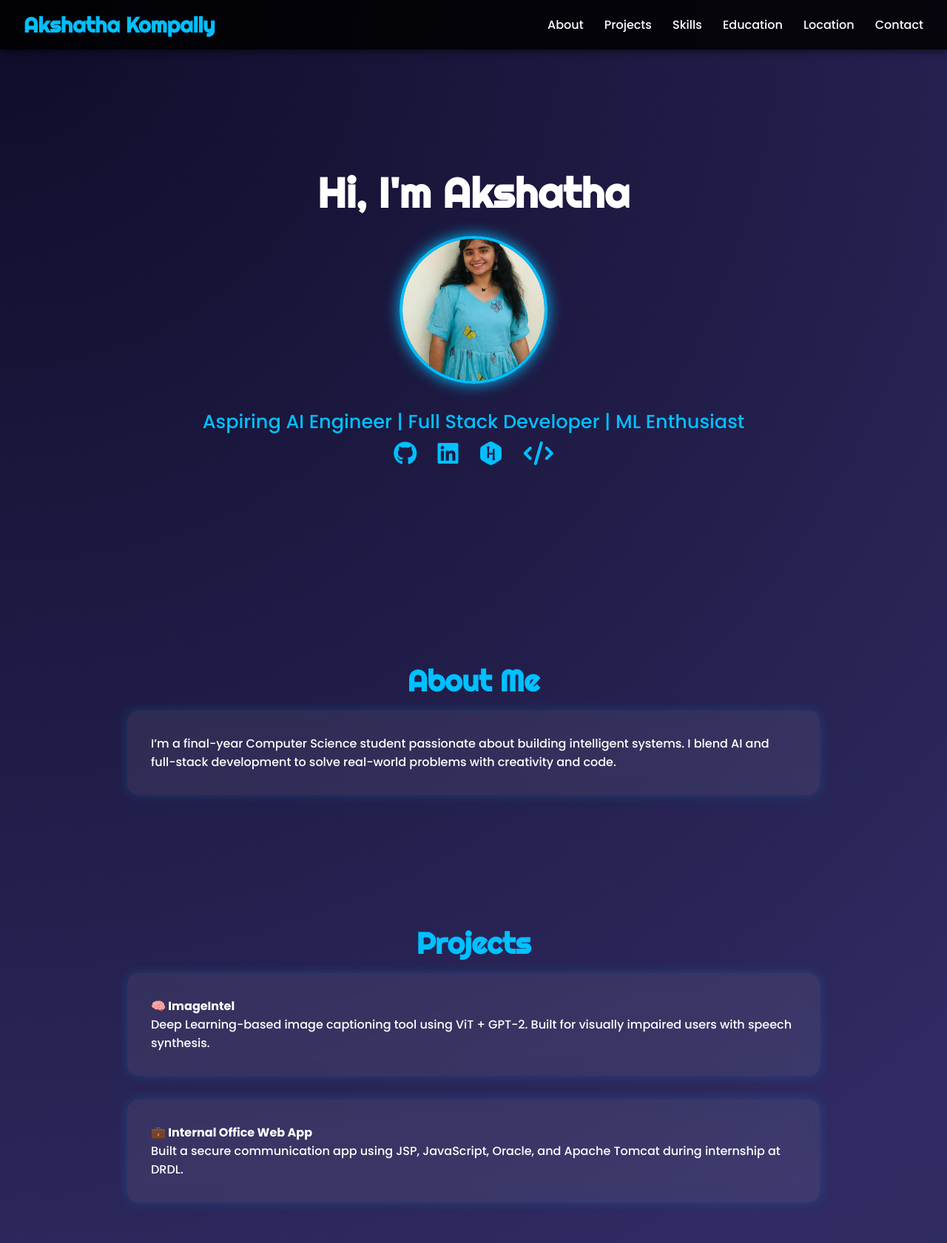
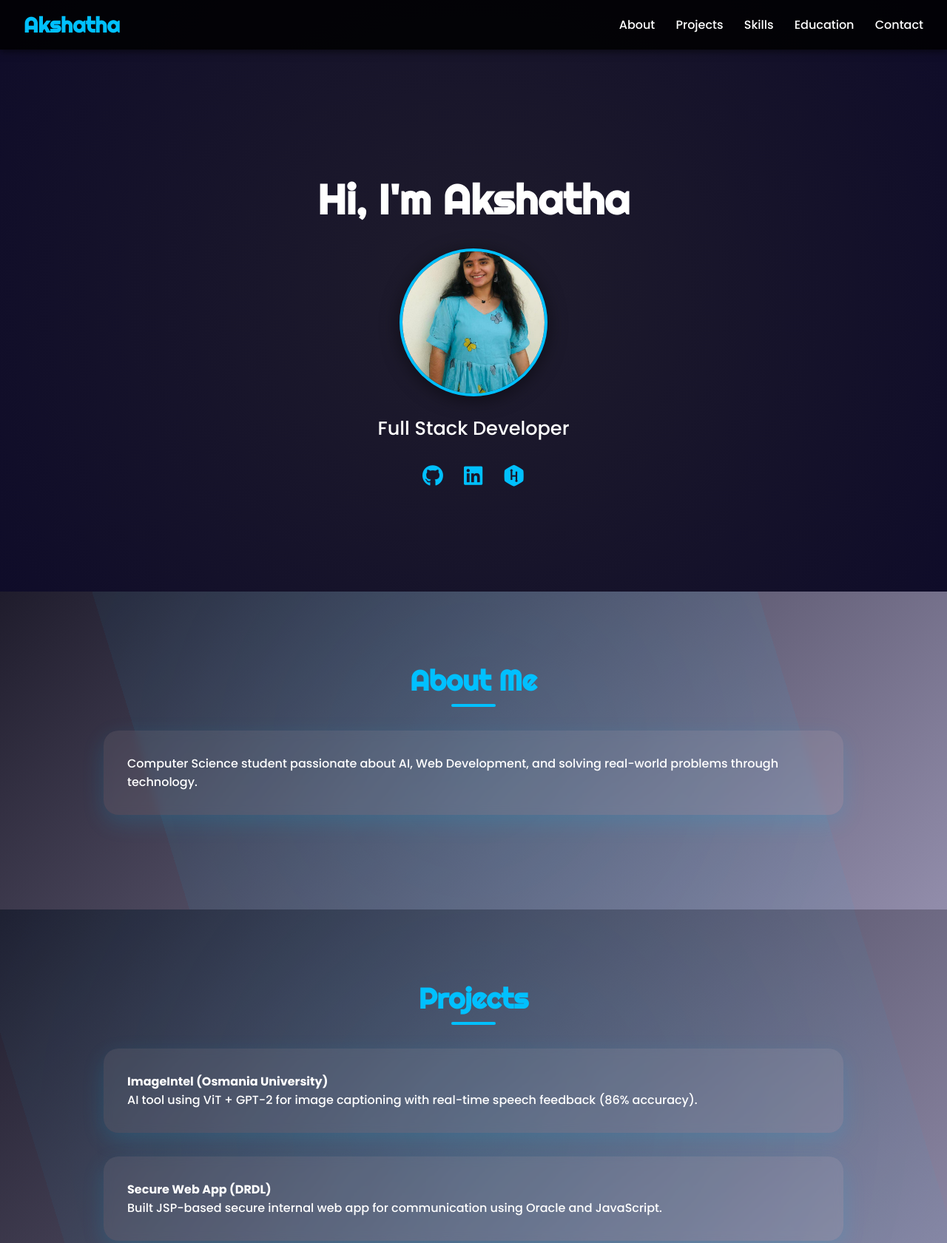
Before and after one commit to kakshatha-001/portfolio, a plain HTML site: page index.html in a window 1280 px wide. Shown: the top 1681 px of the page at 74% size. Drawn offline with nearby package versions, Linux system fonts and the light colour scheme.

Commit message:
Update index.html

```diff
--- a/index.html
+++ b/index.html
@@ -1,13 +1,13 @@
 <!DOCTYPE html>
 <html lang="en">
 <head>
-  <meta charset="UTF-8" />
-  <meta name="viewport" content="width=device-width, initial-scale=1.0" />
+  <meta charset="UTF-8"/>
+  <meta name="viewport" content="width=device-width, initial-scale=1.0"/>
   <title>Akshatha Kompally | Portfolio</title>
 
   <!-- Fonts and Icons -->
-  <link href="https://fonts.googleapis.com/css2?family=Poppins:wght@300;500;700&family=Righteous&display=swap" rel="stylesheet" />
-  <link href="https://cdnjs.cloudflare.com/ajax/libs/font-awesome/6.4.0/css/all.min.css" rel="stylesheet"/>
+  <link href="https://fonts.googleapis.com/css2?family=Poppins:wght@300;500;700&family=Righteous&display=swap" rel="stylesheet"/>
+  <link href="https://cdnjs.cloudflare.com/ajax/libs/font-awesome/6.0.0-beta3/css/all.min.css" rel="stylesheet"/>
   <link href="https://cdnjs.cloudflare.com/ajax/libs/aos/2.3.4/aos.css" rel="stylesheet"/>
   <script src="https://cdnjs.cloudflare.com/ajax/libs/aos/2.3.4/aos.js"></script>
 
@@ -17,7 +17,6 @@
       --accent-color: #00c0ff;
       --bg-color: #0f0c29;
       --text-color: #ffffff;
-      --glass: rgba(255, 255, 255, 0.07);
     }
 
     * {
@@ -29,18 +28,18 @@
     }
 
     body {
-      background: radial-gradient(circle at top left, #0f0c29, #302b63, #24243e);
+      background: linear-gradient(to right, #0f0c29, #302b63, #24243e);
       color: var(--text-color);
       overflow-x: hidden;
     }
 
     header {
-      background-color: rgba(0, 0, 0, 0.85);
+      background: rgba(0, 0, 0, 0.85);
       padding: 1rem 2rem;
       position: fixed;
       width: 100%;
       top: 0;
-      z-index: 1000;
+      z-index: 999;
       display: flex;
       justify-content: space-between;
       align-items: center;
@@ -67,23 +66,19 @@
 
     .hero {
       min-height: 100vh;
+      padding-top: 100px;
+      text-align: center;
+      background: radial-gradient(circle, #1f1c2c, #0f0c29);
       display: flex;
       flex-direction: column;
       justify-content: center;
       align-items: center;
-      text-align: center;
-      padding-top: 7rem;
-      animation: dropIn 1s ease forwards;
-    }
-
-    @keyframes dropIn {
-      0% { transform: translateY(-30px); opacity: 0; }
-      100% { transform: translateY(0); opacity: 1; }
     }
 
     .hero h2 {
       font-size: 3.5rem;
       font-family: 'Righteous', cursive;
+      margin-bottom: 1rem;
       color: #fff;
     }
 
@@ -91,57 +86,95 @@
       width: 200px;
       height: 200px;
       border-radius: 50%;
+      object-fit: cover;
       border: 4px solid var(--accent-color);
-      margin: 1.5rem 0;
-      object-fit: cover;
-      box-shadow: 0 0 20px var(--accent-color);
+      box-shadow: 0 4px 25px rgba(0, 0, 0, 0.5);
+      margin: 1rem 0;
     }
 
     #animated-text {
       font-size: 1.6rem;
-      color: var(--accent-color);
       margin-top: 0.5rem;
+    }
+
+    .socials {
+      margin-top: 1.5rem;
     }
 
     .socials a {
       margin: 0 12px;
-      font-size: 2rem;
+      font-size: 1.8rem;
       color: var(--accent-color);
       transition: transform 0.3s ease;
     }
 
     .socials a:hover {
       transform: scale(1.3);
-      color: white;
+      color: #fff;
     }
 
-    section {
-      padding: 6rem 2rem 3rem;
+    .parallax-section {
+      position: relative;
+      padding: 6rem 2rem;
+      background: linear-gradient(135deg, #1f1c2c, #928dab);
+      overflow: hidden;
+    }
+
+    .parallax-section::before {
+      content: '';
+      position: absolute;
+      top: -50%;
+      left: -50%;
+      width: 200%;
+      height: 200%;
+      background: radial-gradient(circle, rgba(0, 192, 255, 0.1), transparent 70%);
+      animation: rotateBG 30s linear infinite;
+      z-index: 0;
+    }
+
+    @keyframes rotateBG {
+      from { transform: rotate(0deg); }
+      to { transform: rotate(360deg); }
+    }
+
+    .section-content {
+      position: relative;
+      z-index: 2;
       max-width: 1000px;
       margin: auto;
     }
 
     h3 {
-      font-size: 2.5rem;
+      font-size: 2.4rem;
       text-align: center;
+      font-family: 'Righteous', cursive;
       color: var(--accent-color);
-      font-family: 'Righteous', cursive;
       margin-bottom: 1rem;
     }
 
-    .card {
-      background: var(--glass);
-      backdrop-filter: blur(10px);
-      border-radius: 15px;
-      padding: 2rem;
-      margin-bottom: 2rem;
-      box-shadow: 0 0 15px rgba(0, 192, 255, 0.2);
-      transition: transform 0.3s ease;
+    h3::after {
+      content: '';
+      display: block;
+      width: 60px;
+      height: 4px;
+      background: var(--accent-color);
+      margin: 0.5rem auto 2rem;
+      border-radius: 2px;
     }
 
-    .card:hover {
-      transform: translateY(-6px);
-      box-shadow: 0 0 25px rgba(0, 192, 255, 0.5);
+    .floating-card {
+      background: rgba(255, 255, 255, 0.08);
+      border-radius: 20px;
+      padding: 2rem;
+      margin: 2rem 0;
+      box-shadow: 0 10px 30px rgba(0, 192, 255, 0.15);
+      transition: transform 0.4s ease, box-shadow 0.4s ease;
+      backdrop-filter: blur(6px);
+    }
+
+    .floating-card:hover {
+      transform: translateY(-10px);
+      box-shadow: 0 14px 40px rgba(0, 192, 255, 0.4);
     }
 
     iframe {
@@ -158,97 +191,108 @@
       color: #aaa;
     }
 
+    .trail-dot {
+      position: absolute;
+      height: 8px;
+      width: 8px;
+      background-color: #00c0ff;
+      border-radius: 50%;
+      pointer-events: none;
+      animation: fadeOut 0.6s forwards;
+      z-index: 9999;
+    }
+
+    @keyframes fadeOut {
+      0% { opacity: 1; transform: scale(1); }
+      100% { opacity: 0; transform: scale(0.5); }
+    }
+
     @media (max-width: 768px) {
-      .hero h2 { font-size: 2.3rem; }
-      nav a { margin-left: 1rem; }
+      .hero h2 { font-size: 2.5rem; }
     }
   </style>
 </head>
 <body>
 
   <header>
-    <h1>Akshatha Kompally</h1>
+    <h1>Akshatha</h1>
     <nav>
       <a href="#about">About</a>
       <a href="#projects">Projects</a>
       <a href="#skills">Skills</a>
       <a href="#education">Education</a>
-      <a href="#location">Location</a>
       <a href="#contact">Contact</a>
     </nav>
   </header>
 
   <section class="hero">
     <h2>Hi, I'm Akshatha</h2>
-    <img src="myprofile.jpg" alt="Profile" />
-    <p id="animated-text">Aspiring AI Engineer | Full Stack Developer | ML Enthusiast</p>
+    <img src="myprofile.jpg" alt="Akshatha Kompally"/>
+    <p id="animated-text">Aspiring AI Engineer</p>
     <div class="socials">
       <a href="https://github.com/kakshatha-001" target="_blank"><i class="fab fa-github"></i></a>
       <a href="https://linkedin.com/in/kompally-akshatha" target="_blank"><i class="fab fa-linkedin"></i></a>
-      <a href="https://www.hackerrank.com/profile/akshathakompally" target="_blank"><i class="fab fa-hackerrank"></i></a>
-      <a href="https://www.geeksforgeeks.org/user/akshathakompally/" target="_blank"><i class="fas fa-code"></i></a>
+      <a href="https://hackerrank.com/profile/akshathakompally" target="_blank"><i class="fab fa-hackerrank"></i></a>
     </div>
   </section>
 
-  <section id="about" data-aos="fade-right">
+  <section class="parallax-section" id="about">
+    <div class="section-content">
       <h3>About Me</h3>
-    <div class="card">
-      <p>I’m a final-year Computer Science student passionate about building intelligent systems. I blend AI and full-stack development to solve real-world problems with creativity and code.</p>
+      <div class="floating-card">
+        <p>Computer Science student passionate about AI, Web Development, and solving real-world problems through technology.</p>
+      </div>
     </div>
   </section>
 
-  <section id="projects" data-aos="zoom-in">
+  <section class="parallax-section" id="projects">
+    <div class="section-content">
       <h3>Projects</h3>
-    <div class="card">
-      <h4>🧠 ImageIntel</h4>
-      <p>Deep Learning-based image captioning tool using ViT + GPT-2. Built for visually impaired users with speech synthesis.</p>
+      <div class="floating-card">
+        <h4>ImageIntel (Osmania University)</h4>
+        <p>AI tool using ViT + GPT-2 for image captioning with real-time speech feedback (86% accuracy).</p>
       </div>
-    <div class="card">
-      <h4>💼 Internal Office Web App</h4>
-      <p>Built a secure communication app using JSP, JavaScript, Oracle, and Apache Tomcat during internship at DRDL.</p>
+      <div class="floating-card">
+        <h4>Secure Web App (DRDL)</h4>
+        <p>Built JSP-based secure internal web app for communication using Oracle and JavaScript.</p>
+      </div>
     </div>
   </section>
 
-  <section id="skills" data-aos="fade-left">
+  <section class="parallax-section" id="skills">
+    <div class="section-content">
       <h3>Skills</h3>
-    <div class="card">
+      <div class="floating-card">
         <ul>
           <li><strong>Languages:</strong> Python, C, C++, Java</li>
-        <li><strong>Web:</strong> HTML, CSS, JavaScript, PHP, JSP</li>
-        <li><strong>AI/ML:</strong> PyTorch, TensorFlow, Transformers</li>
+          <li><strong>Web:</strong> HTML, CSS, JS, PHP, JSP</li>
+          <li><strong>AI Tools:</strong> PyTorch, TensorFlow, Transformers</li>
           <li><strong>Databases:</strong> SQL, Oracle, MongoDB</li>
         </ul>
       </div>
+    </div>
   </section>
 
-  <section id="education" data-aos="fade-up">
+  <section class="parallax-section" id="education">
+    <div class="section-content">
       <h3>Education</h3>
-    <div class="card">
+      <div class="floating-card">
         <ul>
           <li><strong>B.E. CSE</strong> – MVSR Engineering College (CGPA: 9.61)</li>
           <li><strong>Intermediate</strong> – Narayana College (98.2%)</li>
           <li><strong>SSC</strong> – Little Flower High School (CGPA: 9.8)</li>
         </ul>
       </div>
-  </section>
-
-  <section id="location" data-aos="zoom-in-up">
-    <h3>Location</h3>
-    <div class="card">
-      <iframe
-        src="https://www.google.com/maps/embed?pb=!1m18!1m12!1m3!1d3806.176690588868!2d78.47668157514207!3d17.44775308342306!2m3!1f0!2f0!3f0!3m2!1i1024!2i768!4f13.1!3m3!1m2!1s0x3bcb9bc6d935982b%3A0xc8e90cf69a5c39ea!2sHyderabad%2C%20Telangana!5e0!3m2!1sen!2sin!4v1721483913123!5m2!1sen!2sin"
-        allowfullscreen=""
-        loading="lazy"
-        referrerpolicy="no-referrer-when-downgrade">
-      </iframe>
     </div>
   </section>
 
-  <section id="contact" data-aos="fade-up">
+  <section class="parallax-section" id="contact">
+    <div class="section-content">
       <h3>Contact</h3>
-    <div class="card">
-      <p><strong>Email:</strong> <a href="mailto:akshathakompally@gmail.com">akshathakompally@gmail.com</a></p>
-      <p><strong>Phone:</strong> +91 9701536579</p>
+      <div class="floating-card">
+        <p>Email: <a href="mailto:akshathakompally@gmail.com">akshathakompally@gmail.com</a></p>
+        <p>Phone: +91 9701536579</p>
+      </div>
     </div>
   </section>
 
@@ -256,8 +300,27 @@
     <p>&copy; 2025 Akshatha Kompally. All rights reserved.</p>
   </footer>
 
+  <!-- Cursor trail -->
   <script>
-    AOS.init({ duration: 1000, once: true });
+    document.addEventListener("mousemove", (e) => {
+      const dot = document.createElement("div");
+      dot.className = "trail-dot";
+      dot.style.left = e.pageX + "px";
+      dot.style.top = e.pageY + "px";
+      document.body.appendChild(dot);
+      setTimeout(() => dot.remove(), 600);
+    });
+
+    // Animated text
+    const animatedText = document.getElementById('animated-text');
+    const roles = ["Aspiring AI Engineer", "Full Stack Developer", "ML Enthusiast"];
+    let i = 0;
+    setInterval(() => {
+      animatedText.textContent = roles[i];
+      i = (i + 1) % roles.length;
+    }, 3000);
+
+    AOS.init();
   </script>
 </body>
 </html>
```
Lines whose indentation alone changed are shown as unchanged.
